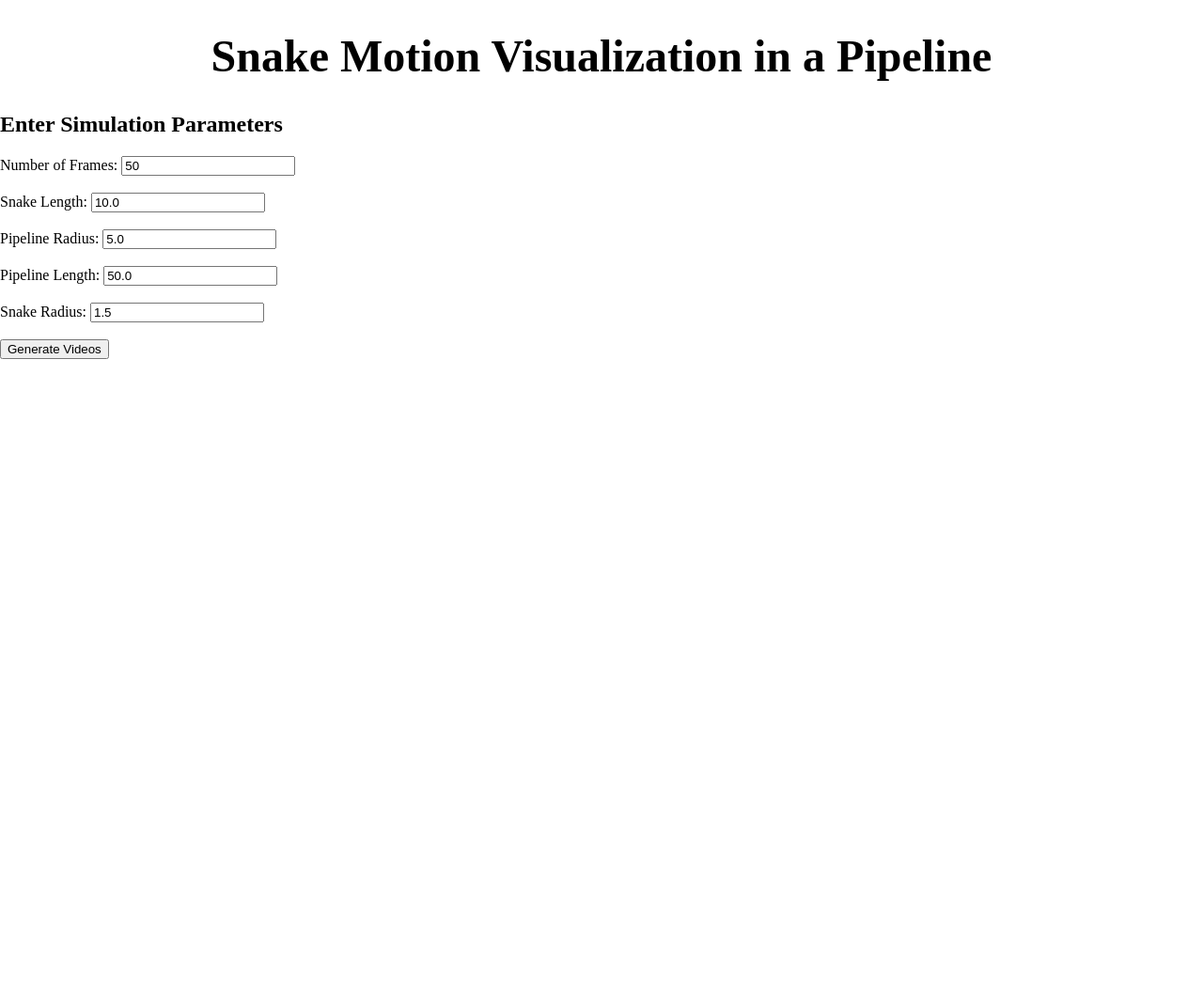
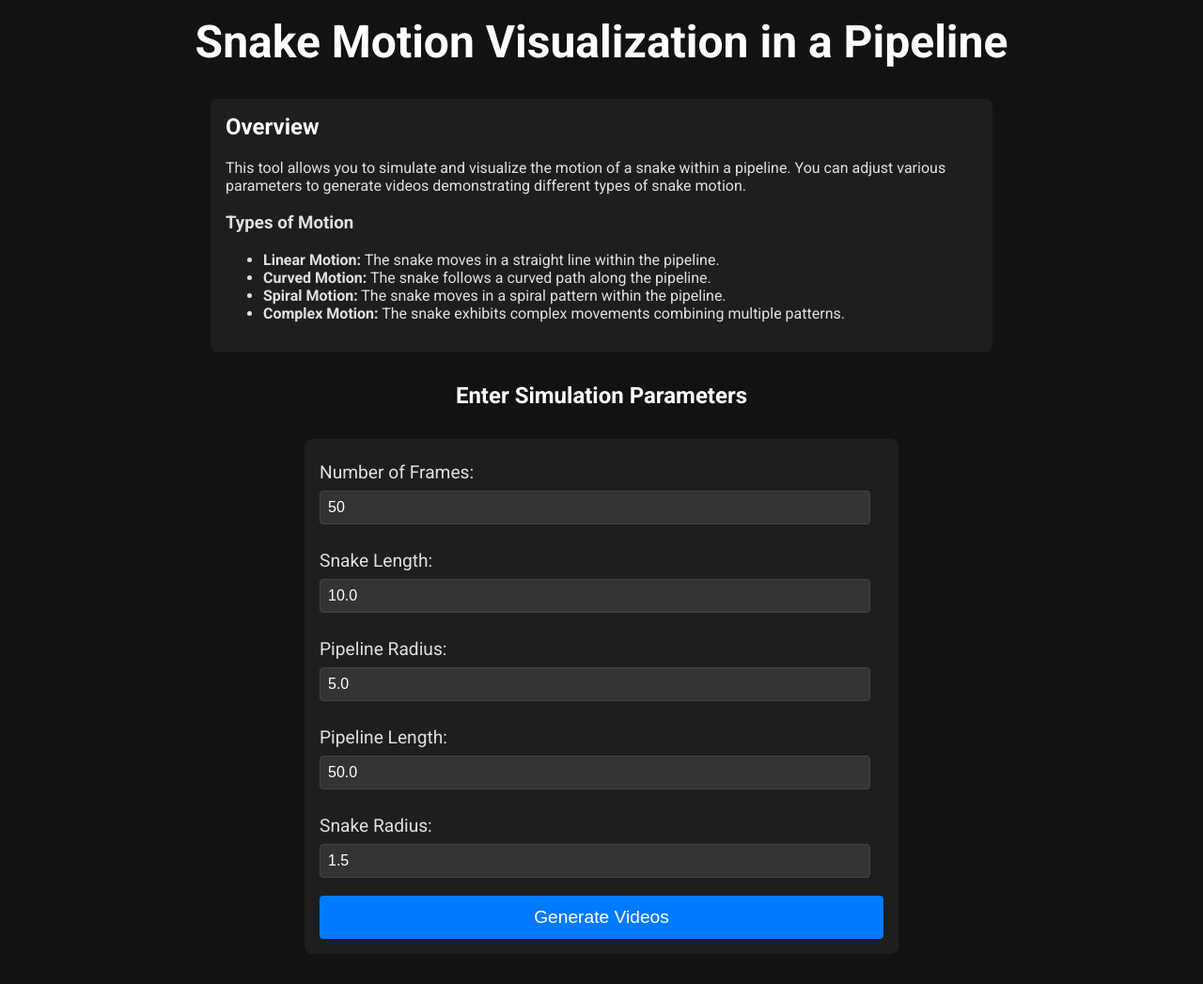
Before and after one commit to Hardvan/Math-EL, a Flask app: page / in a window 1280 px wide. Shown: the whole page at 94% size. Before the commit the page ends 382 px from the top, so only its background shows below. Run offline with Flask 3, Linux system fonts and the light colour scheme.

Commit message:
Style the website

```diff
--- a/static/css/index.css
+++ b/static/css/index.css
@@ -1,3 +1,6 @@
+/* Google Fonts */
+@import url("https://fonts.googleapis.com/css2?family=Roboto:wght@400;700&display=swap");
+
 html {
   padding: 0;
   margin: 0;
@@ -6,6 +9,9 @@ html {
 body {
   padding: 0;
   margin: 0;
+  font-family: "Roboto", sans-serif;
+  background-color: #121212;
+  color: #e0e0e0;
 }
 
 /* Disable vertical scrollbar */
@@ -13,7 +19,97 @@ body {
   display: none;
 }
 
+h1,
+h2 {
+  color: #ffffff;
+}
+
 .title {
   font-size: 3rem;
   text-align: center;
+  margin-top: 1rem;
 }
+
+h2.simulation-params-heading {
+  margin-top: 2rem;
+  text-align: center;
+}
+
+h1.generated-title {
+  margin-top: 2rem;
+  text-align: center;
+}
+
+.motion {
+  display: flex;
+  justify-content: center;
+  align-items: center;
+}
+
+form {
+  max-width: 600px;
+  margin: 2rem auto;
+  padding: 1rem;
+  background-color: #1e1e1e;
+  border-radius: 8px;
+}
+
+label {
+  display: block;
+  margin: 0.5rem 0;
+  font-size: 1.2rem;
+}
+
+input[type="number"] {
+  width: calc(100% - 2rem);
+  padding: 0.5rem;
+  font-size: 1rem;
+  border: 1px solid #444;
+  border-radius: 4px;
+  background-color: #333;
+  color: #fff;
+}
+
+input[type="submit"] {
+  display: block;
+  width: 100%;
+  padding: 0.75rem;
+  font-size: 1.2rem;
+  color: #fff;
+  background-color: #007bff;
+  border: none;
+  border-radius: 4px;
+  cursor: pointer;
+}
+
+input[type="submit"]:hover {
+  background-color: #0056b3;
+}
+
+/* Add styles for additional content */
+.description {
+  max-width: 800px;
+  margin: 2rem auto;
+  padding: 1rem;
+  background-color: #1e1e1e;
+  border-radius: 8px;
+}
+
+.description h2 {
+  margin-top: 0;
+}
+
+video {
+  display: block;
+  margin: 1rem auto;
+}
+
+/* Style links */
+a {
+  color: #007bff;
+  text-decoration: none;
+}
+
+a:hover {
+  text-decoration: underline;
+}
--- a/templates/index.html
+++ b/templates/index.html
@@ -14,7 +14,34 @@
 
   <body>
     <h1 class="title">Snake Motion Visualization in a Pipeline</h1>
-    <h2>Enter Simulation Parameters</h2>
+    <div class="description">
+      <h2>Overview</h2>
+      <p>
+        This tool allows you to simulate and visualize the motion of a snake
+        within a pipeline. You can adjust various parameters to generate videos
+        demonstrating different types of snake motion.
+      </p>
+      <h3>Types of Motion</h3>
+      <ul>
+        <li>
+          <strong>Linear Motion:</strong> The snake moves in a straight line
+          within the pipeline.
+        </li>
+        <li>
+          <strong>Curved Motion:</strong> The snake follows a curved path along
+          the pipeline.
+        </li>
+        <li>
+          <strong>Spiral Motion:</strong> The snake moves in a spiral pattern
+          within the pipeline.
+        </li>
+        <li>
+          <strong>Complex Motion:</strong> The snake exhibits complex movements
+          combining multiple patterns.
+        </li>
+      </ul>
+    </div>
+    <h2 class="simulation-params-heading">Enter Simulation Parameters</h2>
     <form action="/" method="post">
       <label for="n_frames">Number of Frames:</label>
       <input
```
Also changed, not shown: templates/videos.html (+10 -2 lines), 4 other files.
